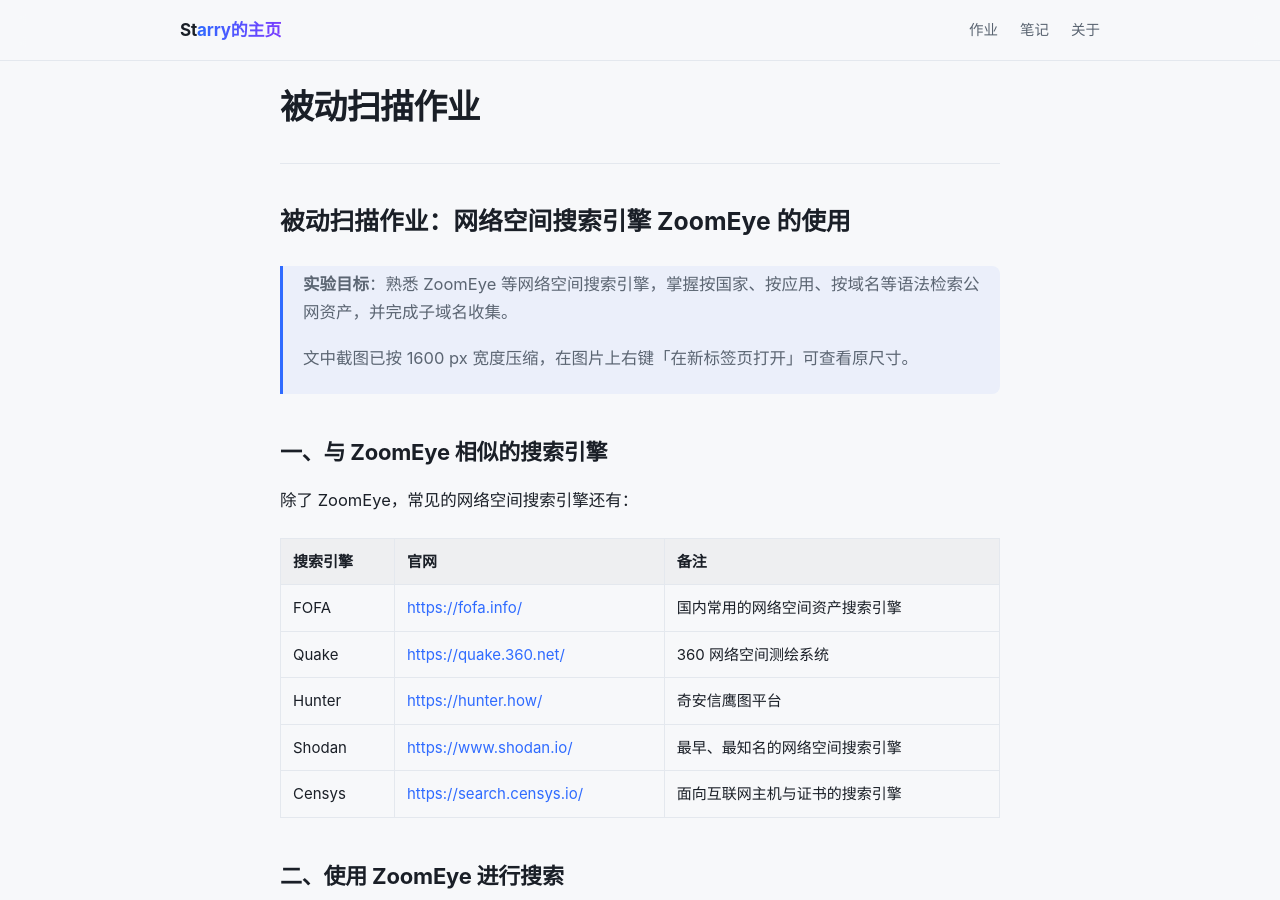
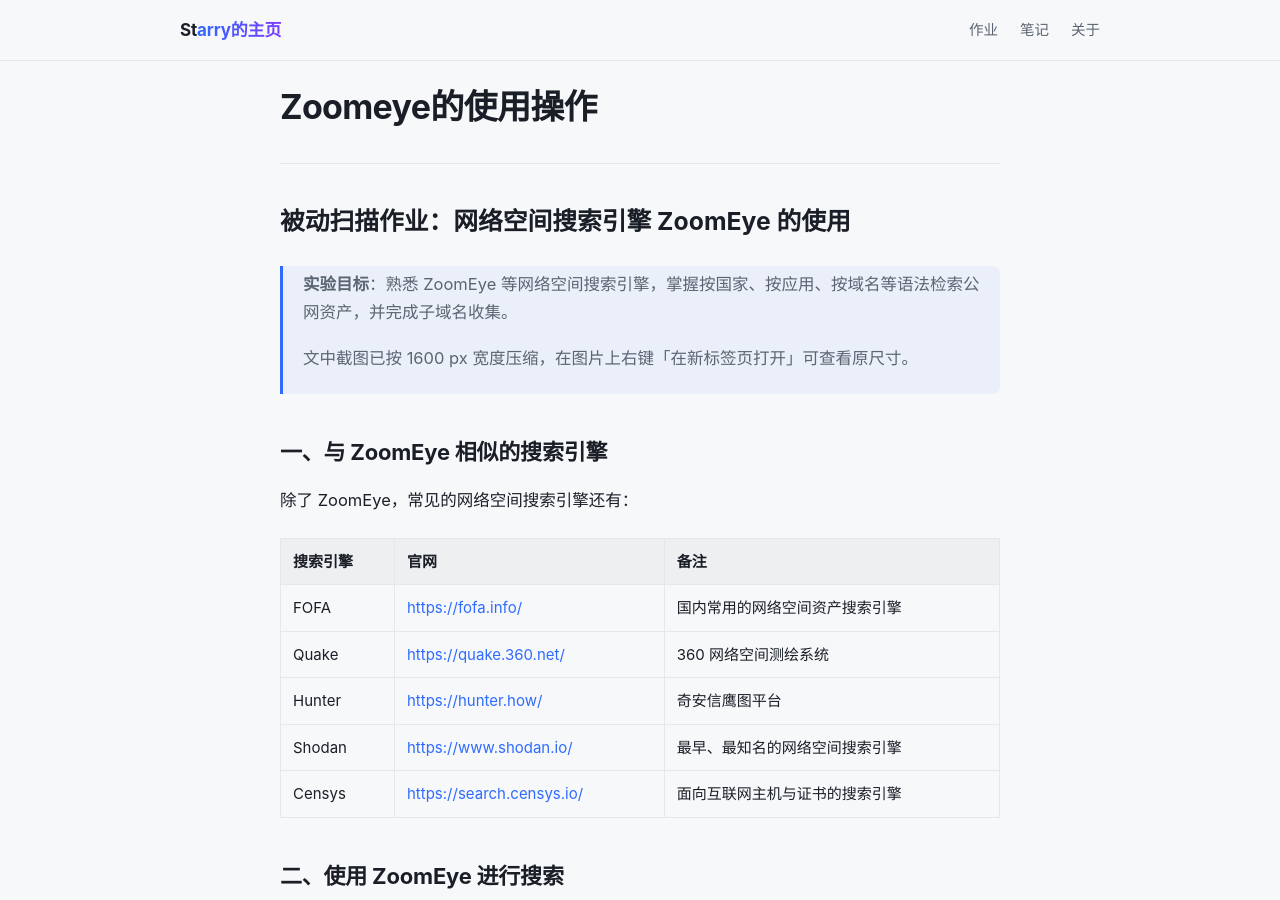
Before and after one commit to Rayqaq-1/Rayqaq-1.github.io, a Jekyll site: the page built from _homework/03-Zoomeye的使用操作.md, in a window 1280 px wide and 900 px high. Built offline with Jekyll 4.4.1, drawn with Linux system fonts in a browser that asks for light colours.

Commit message:
Update and rename 03-被动扫描作业.md to 03-Zoomeye的使用操作.md

```diff
--- a/_homework/03-被动扫描作业.md
+++ b/_homework/03-Zoomeye的使用操作.md
@@ -1,5 +1,5 @@
 ---
-title: 被动扫描作业
+title: Zoomeye的使用操作
 ---
 
 # 被动扫描作业：网络空间搜索引擎 ZoomEye 的使用
```
